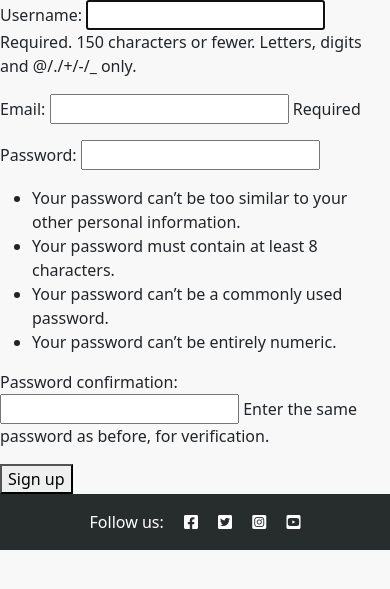
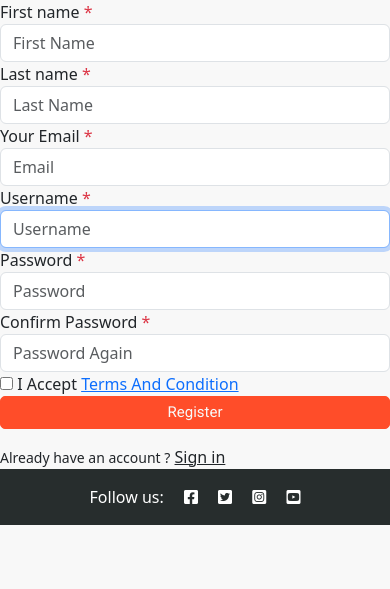
Before and after one commit to e-tidemo/crip-talk, a Django app: page /signup/ in a window 390 px wide. Shown: the part 94-683 px from the top of the page. Run offline with Django 4.2, Linux system fonts and the light colour scheme.

Commit message:
Add Terms and conditions to sign up page and admin page

```diff
--- a/forumapp/admin.py
+++ b/forumapp/admin.py
@@ -1,5 +1,5 @@
 from django.contrib import admin
-from .models import Post, Comment
+from .models import Post, Comment, TermsAndConditions
 from django_summernote.admin import SummernoteModelAdmin
 
 @admin.register(Post)
@@ -13,3 +13,4 @@ class PostAdmin(SummernoteModelAdmin):
 
 # Register your models here.
 admin.site.register(Comment)
+admin.site.register(TermsAndConditions)
--- a/forumapp/forms.py
+++ b/forumapp/forms.py
@@ -1,5 +1,5 @@
 from django import forms
-from .models import Post, Comment, User
+from .models import Post, Comment, User, TermsAndConditions
 from taggit.forms import TagField
 from django.contrib.auth.forms import UserCreationForm
 
@@ -26,11 +26,50 @@ class CommentForm(forms.ModelForm):
             'content': forms.Textarea(attrs={'class': 'form-control', 'placeholder': 'Comment'}),
         }
 
-#The following class is collected from reintech.io written by Arthur C. Codex - for full reference, see credits in README
+#The following class is collected from skolo-online.medium.com - for full reference, see credits in README
 class SignupForm(UserCreationForm):
     """Form for signing up for the forum"""
-    email = forms.EmailField(max_length=200, help_text='Required')
+    email = forms.EmailField(
+    max_length=100,
+    required = True,
+    help_text='Enter Email Address',
+    widget=forms.TextInput(attrs={'class': 'form-control', 'placeholder': 'Email'}),
+    )
+    first_name = forms.CharField(
+    max_length=100,
+    required = True,
+    help_text='Enter First Name',
+    widget=forms.TextInput(attrs={'class': 'form-control', 'placeholder': 'First Name'}),
+    )
+    last_name = forms.CharField(
+    max_length=100,
+    required = True,
+    help_text='Enter Last Name',
+    widget=forms.TextInput(attrs={'class': 'form-control', 'placeholder': 'Last Name'}),
+    )
+    username = forms.CharField(
+    max_length=200,
+    required = True,
+    help_text='Enter Username',
+    widget=forms.TextInput(attrs={'class': 'form-control', 'placeholder': 'Username'}),
+    )
+    password1 = forms.CharField(
+    help_text='Enter Password',
+    required = True,
+    widget=forms.PasswordInput(attrs={'class': 'form-control', 'placeholder': 'Password'}),
+    )
+    password2 = forms.CharField(
+    required = True,
+    help_text='Enter Password Again',
+    widget=forms.PasswordInput(attrs={'class': 'form-control', 'placeholder': 'Password Again'}),
+    )
+    check = forms.BooleanField(required = True)
 
     class Meta:
         model = User
-        fields = ('username', 'email', 'password1', 'password2')
+        fields = ('username', 'email', 'first_name', 'last_name', 'password1', 'password2', 'check',)
+
+class TermsAndConditionsForm(forms.ModelForm):
+    class Meta:
+        model = TermsAndConditions
+        fields = ['content']
--- a/forumapp/models.py
+++ b/forumapp/models.py
@@ -47,3 +47,10 @@ class Comment(models.Model):
 
 class User(User):
     pass
+
+
+class TermsAndConditions(models.Model):
+    content = models.TextField()
+
+    def __str__(self):
+        return "Terms and Conditions"
--- a/forumapp/templates/forumapp/signup.html
+++ b/forumapp/templates/forumapp/signup.html
@@ -1,13 +1,129 @@
 {% extends "base.html" %}
 
 {% block content %}
-<!-- The form method code below is collected from reintech.io written by Arthur C. Codex - for full reference, see credits in README -->
-<form method="post">
+<!-- The form method code below is collected from skolo-online.medium.com - for full reference, see credits in README -->
+<form class="login-form" method="POST">
     {% csrf_token %}
-    {{ form.as_p }}
-    <button type="submit">Sign up</button>
+    <div class="row">
+        <div class="col-md-12">
+            {% if form.errors %}
+            {% for field in form %}
+            {% for error in field.errors %}
+            <div class="alert alert-danger">
+                <strong>{{ error|escape }}</strong>
+                <strong>{{ field|escape }}</strong>
+            </div>
+            {% endfor %}
+            {% endfor %}
+            {% for error in form.non_field_errors %}
+            <div class="alert alert-danger">
+                <strong>{{ error|escape }}</strong>
+            </div>
+            {% endfor %}
+            {% endif %}
+        </div>
+        <div class="col-md-6">
+            <div class="form-group position-relative">
+                <label>First name <span class="text-danger">*</span></label>
+                {{form.first_name}}
+            </div>
+            {% if form.first_name.errors %}
+            {% for error in form.first_name.errors %}
+            <div class="alert alert-danger">
+                <strong>{{ error|escape }}</strong>
+            </div>
+            {% endfor %}
+            {% endif %}
+        </div>
+        <div class="col-md-6">
+            <div class="form-group position-relative">
+                <label>Last name <span class="text-danger">*</span></label>
+                {{form.last_name}}
+            </div>
+            {% if form.last_name.errors %}
+            {% for error in form.last_name.errors %}
+            <div class="alert alert-danger">
+                <strong>{{ error|escape }}</strong>
+            </div>
+            {% endfor %}
+            {% endif %}
+        </div>
+        <div class="col-md-12">
+            <div class="form-group position-relative">
+                <label>Your Email <span class="text-danger">*</span></label>
+                {{form.email}}
+            </div>
+            {% if form.email.errors %}
+            {% for error in form.email.errors %}
+            <div class="alert alert-danger">
+                <strong>{{ error|escape }}</strong>
+            </div>
+            {% endfor %}
+            {% endif %}
+        </div>
+        <div class="col-md-12">
+            <div class="form-group position-relative">
+                <label>Username <span class="text-danger">*</span></label>
+                {{form.username}}
+            </div>
+            {% if form.username.errors %}
+            {% for error in form.username.errors %}
+            <div class="alert alert-danger">
+                <strong>{{ error|escape }}</strong>
+            </div>
+            {% endfor %}
+            {% endif %}
+        </div>
+        <div class="col-md-12">
+            <div class="form-group position-relative">
+                <label>Password <span class="text-danger">*</span></label>
+                {{form.password1}}
+            </div>
+            {% if form.password1.errors %}
+            {% for error in form.password1.errors %}
+            <div class="alert alert-danger">
+                <strong>{{ error|escape }}</strong>
+            </div>
+            {% endfor %}
+            {% endif %}
+        </div>
+        <div class="col-md-12">
+            <div class="form-group position-relative">
+                <label>Confirm Password <span class="text-danger">*</span></label>
+                {{form.password2}}
+            </div>
+            {% if form.password2.errors %}
+            {% for error in form.password2.errors %}
+            <div class="alert alert-danger">
+                <strong>{{ error|escape }}</strong>
+            </div>
+            {% endfor %}
+            {% endif %}
+        </div>
+        <div class="col-md-12">
+            <div class="form-group">
+                <div class="custom-control">
+                    {{form.check}}
+                    <label>I Accept <a href="{% url 'terms' %}" class="text-primary">Terms And Condition</a></label>
+                </div>
+                {% if form.check.errors %}
+                {% for error in form.check.errors %}
+                <div class="alert alert-danger">
+                    <strong>{{ error|escape }}</strong>
+                </div>
+                {% endfor %}
+                {% endif %}
+            </div>
+        </div>
+        <div class="col-md-12">
+            <button class="btn btn-primary w-100" type="submit">Register</button>
+        </div>
+        <div class="mx-auto">
+            <p class="mb-0 mt-3"><small class="text-dark mr-2">Already have an account ?</small> <a
+                    href="{% url 'login' %}" class="text-dark font-weight-bold">Sign in</a></p>
+        </div>
+    </div>
 </form>
-
 
 {% endblock %}
 {% block copyright %}Copyright 2024 Elvira Tidemo{% endblock %}
--- a/forumapp/urls.py
+++ b/forumapp/urls.py
@@ -10,6 +10,7 @@ urlpatterns = [
     path('post/new/', views.create_post, name='create_post'),
     path('edit/<int:pk>', views.PostUpdateView.as_view(), name='post-edit'),
     path('signup/', views.signup, name='signup'),
+    path('terms/', views.terms_and_conditions, name='terms'),
     path('<slug:slug>/', views.post_detail, name='post_detail'),
     path('<slug:slug>/add_comment/', views.add_comment, name='add_comment'),
     path('edit-comment/<int:pk>/', views.CommentUpdateView.as_view(), name='edit-comment'),
--- a/forumapp/views.py
+++ b/forumapp/views.py
@@ -1,7 +1,8 @@
 from django.shortcuts import render, get_object_or_404, redirect
+from django.contrib import messages
 from django.views import generic
 from django.views.generic import ListView, TemplateView
-from .models import Post, Comment
+from .models import Post, Comment, TermsAndConditions
 from .forms import CommentForm, SignupForm, PostForm
 from django.contrib.auth.decorators import login_required
 from django.utils.decorators import method_decorator
@@ -63,17 +64,30 @@ def add_comment(request, slug):
         pass
 
     return redirect('post_detail', slug=post.slug)
+#The following view is collected from skolo-online.medium - for full reference, see README.md
+def signup(request):
+    if request.method == 'GET':
+        form  = SignupForm()
+        context = {'form': form}
+        return render(request, 'forumapp/signup.html', context)
+    if request.method == 'POST':
+        form  = SignupForm(request.POST)
+    if form.is_valid():
+        form.save()
+        user = form.cleaned_data.get('username')
+        messages.success(request, 'Account was created for ' + user)
+        return redirect('home_page')
+    else:
+        print('Form is not valid')
+        messages.error(request, 'Error Processing Your Request')
+        context = {'form': form}
+        return render(request, 'forumapp/signup.html', context)
 
-def signup(request):
-    if request.method == 'POST':
-        form = SignupForm(request.POST)
-        if form.is_valid():
-            user = form.save()
-            login(request, user)
-            return redirect('home')
-    else:
-        form = SignupForm()
     return render(request, 'forumapp/signup.html', {'form':form})
+
+def terms_and_conditions(request):
+    terms = TermsAndConditions.objects.first()
+    return render(request, 'forumapp/terms_and_conditions.html', {'terms': terms})
 
 @login_required
 def create_post(request):
--- a/forumproject/urls.py
+++ b/forumproject/urls.py
@@ -16,11 +16,12 @@ Including another URLconf
 """
 from django.contrib import admin
 from django.urls import path, include
-
+from forumapp import views as user_views
 
 urlpatterns = [
     path('admin/', admin.site.urls),
     path('accounts/', include("django.contrib.auth.urls")),
+    path('signup/', user_views.signup, name='signup'),
     path('summernote/', include('django_summernote.urls')),
     path("", include("forumapp.urls"), name="forumapp-urls"),
 ]
```
Also changed, not shown: forumapp/templates/forumapp/terms_and_conditions.html (added, +12 -0 lines), forumapp/migrations/0008_termsandconditions.py (added).
